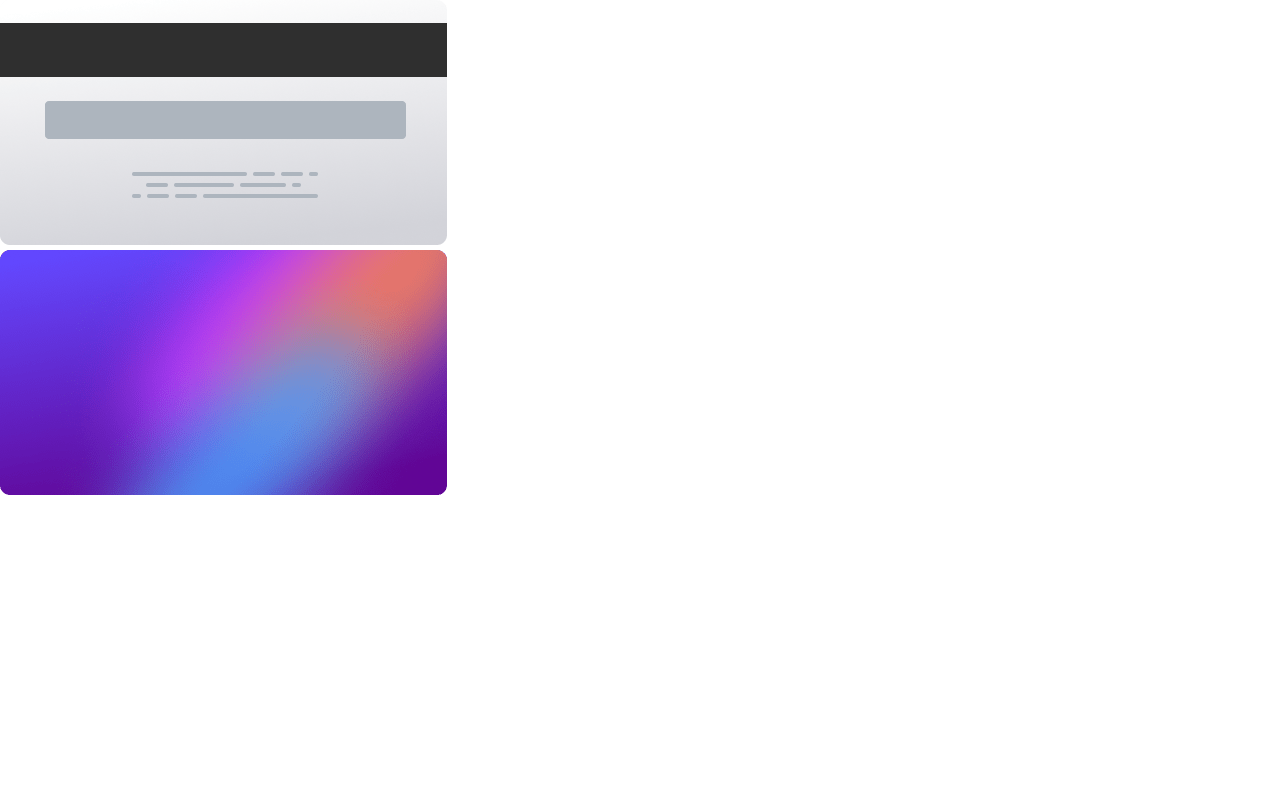
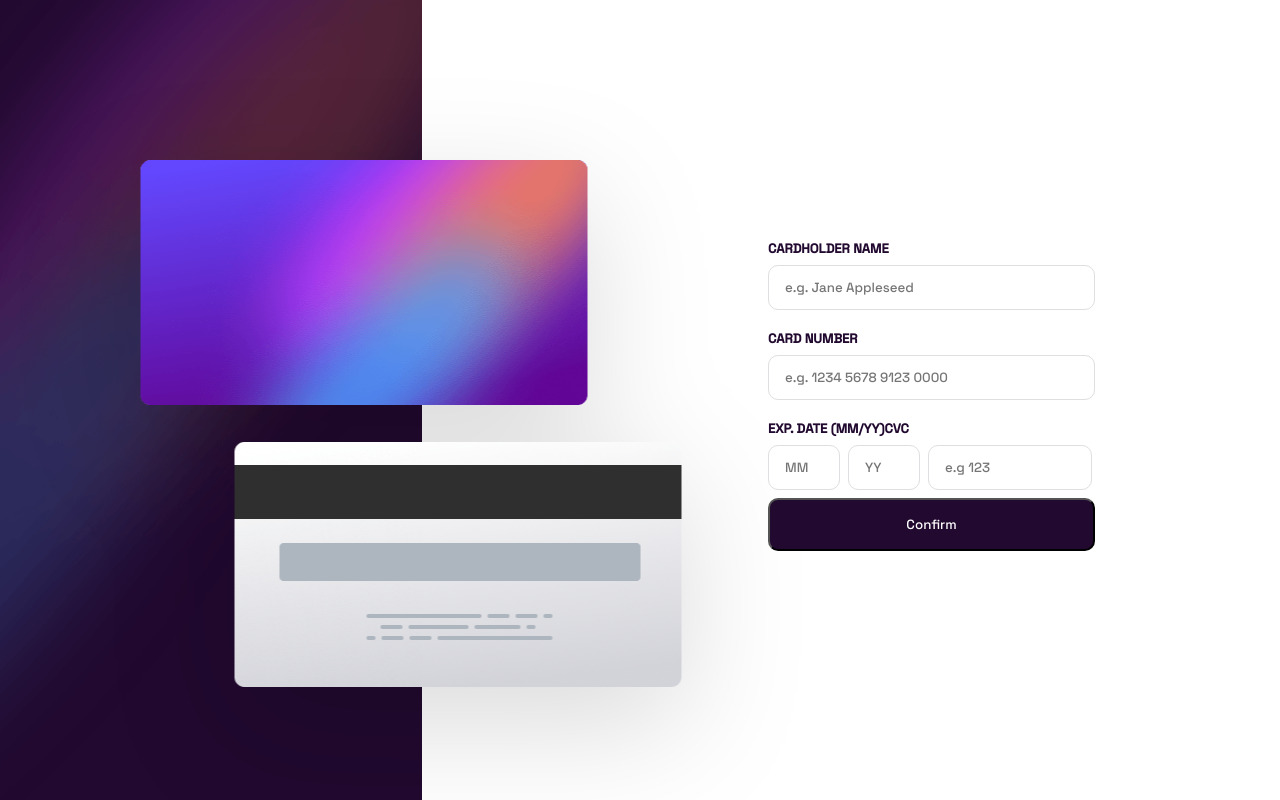
Before and after one commit to barbosagustav/interactive-card, a React (Vite) app: page / in a window 1280 px wide. Built offline with nearby package versions, Linux system fonts and the light colour scheme.

Commit message:
Finalizando responsividade

```diff
--- a/src/App.jsx
+++ b/src/App.jsx
@@ -2,6 +2,7 @@ import './App.css';
 import React, { useState } from 'react';
 import Formulario from './components/Formulario';
 import Cards from './components/Cards';
+import Sucesso from './components/SessaoSucesso';
 
 function App() {
   const [formData, setFormData] = useState({
@@ -11,6 +12,22 @@ function App() {
     year: '',
     cvc: ''
   });
+
+  const [containerUmVisivel, setContainerUmVisivel] = useState(true);
+  const [containerDoisVisivel, setContainerDoisVisivel] = useState(false);
+
+  const submit = evento => {
+    evento.preventDefault();
+  }
+
+  const handleClick = () => {
+    setContainerUmVisivel(!containerUmVisivel);
+    setContainerDoisVisivel(!containerDoisVisivel);
+  }
+
+  const recarregarPagina = () => {
+    window.location.reload();
+  }
 
   const handleChange = evento => {
     const { name, value } = evento.target;
@@ -22,7 +39,7 @@ function App() {
 
   return (
     <>
-      <div className="container"></div>
+
       <Cards
         number={formData.number}
         nome={formData.nome}
@@ -30,7 +47,7 @@ function App() {
         year={formData.year}
         cvc={formData.cvc}
       />
-      <div className="form">
+
       <Formulario
         nome={formData.nome}
         number={formData.number}
@@ -38,8 +55,16 @@ function App() {
         year={formData.year}
         cvc={formData.cvc}
         handleChange={handleChange}
+        handleClick={handleClick}
+        containerUmVisivel={containerUmVisivel}
+        submit={submit}
       />
-      </div>
+
+      < Sucesso
+        containerDoisVisivel={containerDoisVisivel}
+        recarregarPagina={recarregarPagina}
+      />
+
     </>
   );
 }
--- a/src/components/Cards/cards.css
+++ b/src/components/Cards/cards.css
@@ -1,21 +1,39 @@
-@media (max-width: 376px) {
-
     .container {
         margin: 0;
         width: 100%;
         height: 240px;
         background-image: url(../../images/bg-main-mobile.png);
-      }
+        background-size: cover;
+    }
+
+    @media (min-width: 1120px) {
+        .container {
+            position: absolute;
+            width: 33%;
+            height: 100%;
+            background-image: url(../../images/bg-main-desktop.png);
+        }
+    }
 
     .cards {
         color: white;
         position: absolute;
         top: 32px;
-        left: 16px;
+        left: 50%;
+        transform: translate(-50%, 0%);
         width: 343px;
         height: 251px;
         filter: drop-shadow(0px 39px 60px rgba(0, 0, 0, 0.142481));
+    }
 
+    @media (min-width: 1120px) {
+        .cards {
+            left: 11%;
+            top: 20%;
+            transform: translate(0%, 0%);
+            width: 541px;
+            height: 527px;
+        }
     }
 
     .card-front h3 {
@@ -24,6 +42,14 @@
         bottom: 48px;
         left: 18px;
         z-index: 1;
+    }
+
+    @media (min-width: 1120px) {
+        .card-front h3 {
+            font-size: 18px;
+            left: 32px;
+            top: 139px;
+        }
     }
 
     .cards .card-front {
@@ -35,12 +61,28 @@
         bottom: 0px;
     }
 
+    @media (min-width: 1120px) {
+        .cards .card-front {
+            width: 447px;
+            height: 245px;
+            top: 0px;
+        }
+    }
+
+
     .cards .card-back {
         width: 286px;
         height: 157px;
         position: absolute;
         right: 0px;
+    }
 
+    @media (min-width: 1120px) {
+        .cards .card-back {
+            width: 447px;
+            height: 245px;
+            bottom: 0px;
+        }
     }
 
     .cvc {
@@ -50,9 +92,23 @@
         top: 73px;
     }
 
+    @media (min-width: 1120px) {
+        .cvc {
+            top: 111px;
+            right: 57px;
+        }
+    }
+
     .cards img {
         width: 100%;
         height: 157px;
+    }
+
+    @media (min-width: 1120px) {
+        .cards img {
+            width: 447px;
+            height: 245px;
+        }
     }
 
     .name {
@@ -64,6 +120,14 @@
         margin-right: 124px;
     }
 
+    @media (min-width: 1120px) {
+        .name {
+            font-size: 14px;
+            left: 32px;
+            bottom: 26px;
+        }
+    }
+
     .exp-date {
         font-size: 9px;
         position: absolute;
@@ -71,5 +135,11 @@
         bottom: 20px;
     }
 
+    @media (min-width: 1120px) {
+        .exp-date {
+            right: 31px;
+            bottom: 26px;
+            font-size: 14px;
+        }
 
-}
+    }
--- a/src/components/Cards/index.jsx
+++ b/src/components/Cards/index.jsx
@@ -3,6 +3,8 @@ import React from 'react';
 
 function Cards({ number, nome, month, year, cvc }) {
   return (
+    <>
+      <div className="container"></div>
       <div className="cards">
         <div className="card-back">
           <img src="./src/images/bg-card-back.png" alt="Card Back" />
@@ -10,13 +12,14 @@ function Cards({ number, nome, month, year, cvc }) {
         </div>
         <div className="card-front">
           <img src="./src/images/bg-card-front.png" alt="Card Front" />
-        <h3>{number}</h3>
+          <h3 className='number'>{number}</h3>
           <div className="display-flex">
             <div className="name">{nome}</div>
             <div className="exp-date">{month} {year}</div>
           </div>
         </div>
       </div>
+    </>
   );
 }
 
--- a/src/components/Formulario/Formulario.css
+++ b/src/components/Formulario/Formulario.css
@@ -1,9 +1,18 @@
 .form {
   display: none;
   position: absolute;
-    bottom: 45px;
-    left: 24px;
+  top: 47%;
+  left: 50%;
+  transform: translate(-50%, 0%);
   width: 327px;
+}
+
+@media (min-width: 1120px) {
+  .form {
+    left: 60%;
+    top: 30%;
+    transform: translate(0%, 0%);
+  }
 }
 
 .form h3 {
--- a/src/components/Formulario/index.jsx
+++ b/src/components/Formulario/index.jsx
@@ -1,9 +1,10 @@
 import './Formulario.css';
-import React from 'react';
+import App from '../../App';
 
-function Formulario({ nome, number, month, year, cvc, handleChange }) {
+function Formulario({ nome, number, month, year, cvc, handleChange, handleClick, containerUmVisivel,submit}) {
   return (
-    <form>
+    <div className="form" style={{ display: containerUmVisivel ? 'block' : 'none' }} onSubmit={submit}>
+      <form  >
         <h3>CARDHOLDER NAME</h3>
         <input
           placeholder="e.g. Jane Appleseed"
@@ -11,6 +12,7 @@ function Formulario({ nome, number, month, year, cvc, handleChange }) {
           name="nome"
           value={nome}
           onChange={handleChange}
+          required
         />
         <h3>CARD NUMBER</h3>
         <input
@@ -19,6 +21,7 @@ function Formulario({ nome, number, month, year, cvc, handleChange }) {
           name="number"
           value={number}
           onChange={handleChange}
+          required
         />
         <div className="display-flex">
           <h3>EXP. DATE (MM/YY)</h3>
@@ -31,6 +34,7 @@ function Formulario({ nome, number, month, year, cvc, handleChange }) {
             name="month"
             value={month}
             onChange={handleChange}
+            required
           />
           <input
             placeholder="YY"
@@ -38,6 +42,7 @@ function Formulario({ nome, number, month, year, cvc, handleChange }) {
             name="year"
             value={year}
             onChange={handleChange}
+            required
           />
           <input placeholder="e.g 123"
             type="number"
@@ -45,8 +50,9 @@ function Formulario({ nome, number, month, year, cvc, handleChange }) {
             value={cvc}
             onChange={handleChange} />
         </div>
-      <button>Confirm</button>
+        <button onClick={handleClick}>Confirm</button>
       </form>
+    </div>
   );
 }
 
--- a/src/components/SessaoSucesso/SessaoSucesso.css
+++ b/src/components/SessaoSucesso/SessaoSucesso.css
@@ -0,0 +1,45 @@
+.sucesso {
+    display: none;
+    position: absolute;
+    width: 327px;
+    height: 291px;
+    left: 50%;
+    transform: translate(-50%, 0%);
+    top: 47%;
+}
+
+@media (min-width: 1120px) {
+    .sucesso {
+        left: 60%;
+        top: 30%;
+        transform: translate(0%, 0%);
+    }
+  }
+
+
+    h2 {
+        position: absolute;
+        bottom: 137px;
+        width: 100%;
+        text-align: center;
+
+    }
+
+    h5 {
+        color: #8F8694;
+        text-align: center;
+        position: absolute;
+        bottom: 100px;
+        width: 100%;
+    }
+
+    img {
+        position: absolute;
+        left: 50%;
+        transform: translateX(-50%);
+    }
+
+    .buttonsecesso {
+        position: absolute;
+        bottom: 0px;
+    }
--- a/src/components/SessaoSucesso/index.jsx
+++ b/src/components/SessaoSucesso/index.jsx
@@ -0,0 +1,15 @@
+import './SessaoSucesso.css';
+import React from 'react';
+
+function SessaoSucesso({containerDoisVisivel, recarregarPagina}) {
+    return (
+        <div className="sucesso" style={{ display: containerDoisVisivel ? 'block' : 'none' }}>
+            <img src="./src/images/icon-complete.svg" alt=""/>
+            <h2>Thank You</h2>
+            <h5>We've added your cards details </h5>
+            <button className='buttonsecesso' onClick={recarregarPagina} >Continue</button>
+        </div>
+    )
+}
+
+export default SessaoSucesso
```
Lines whose indentation alone changed are shown as unchanged.
